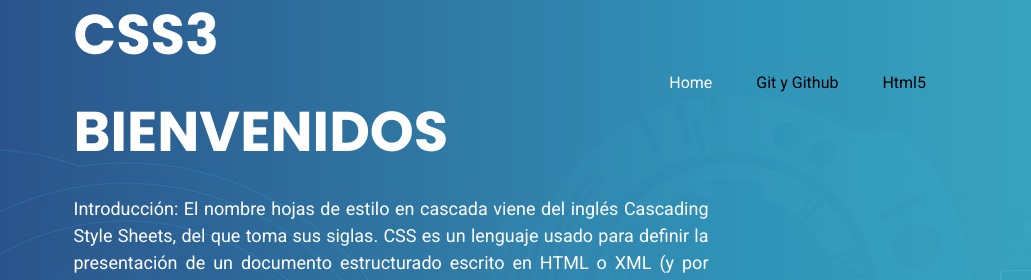
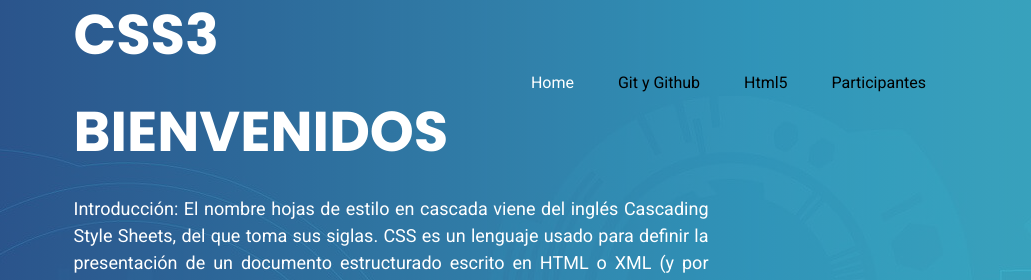
Before and after one commit to wilson1982-2020/fase3, a plain HTML site: page css3.html in a window 1280 px wide. Shown: the top 280 px of the page, 249-1280 px from the left. Drawn offline with Linux system fonts and the light colour scheme; a script that the page names is missing.

Commit message:
Enlace pestaña participantes

```diff
--- a/css3.html
+++ b/css3.html
@@ -64,7 +64,7 @@
               <li class="active"><a href="index.html" class="nav-link">Home</a></li>
               <li><a href="git_github.html" class="nav-link">Git y Github</a></li>
               <li><a href="html5.html" class="nav-link">Html5</a></li>
-
+              <li><a href="participantes.html" class="nav-link">Participantes</a></li>
             </ul>
           </nav>
         </div>
```
